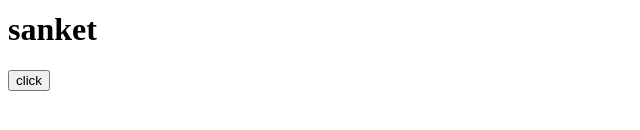
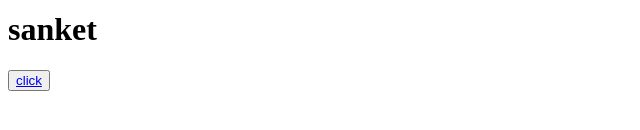
Before and after one commit to suyog399/suyog399.github.io, a plain HTML site: page index.html in a window 1280 px wide. Shown: the part 126-256 px from the top of the page, 0-640 px from the left. Drawn offline with Linux system fonts and the light colour scheme.

Commit message:
Update index.html

```diff
--- a/index.html
+++ b/index.html
@@ -19,7 +19,7 @@
     laboriosam corrupti<br>
     <br>
     <h1> sanket</h1>
-    <button href="https://amolhatagale.github.io/">click</button>
+    <button><a href="https://amolhatagale.github.io/">click</a></button>
 </body>
 
 </html>
```
